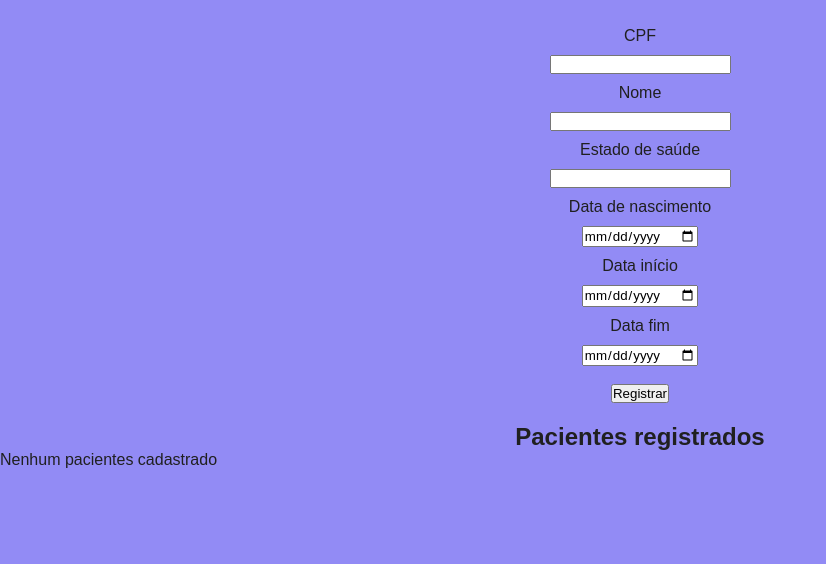
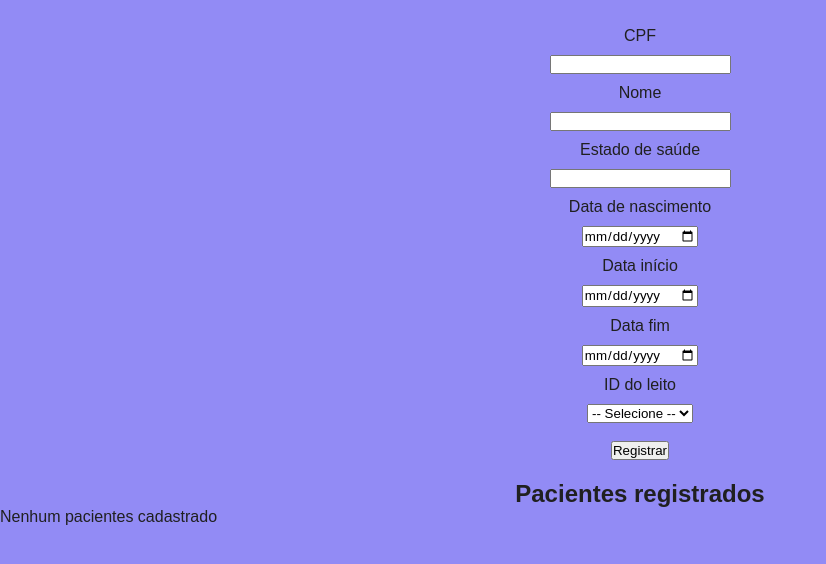
Before and after one commit to marcosblandim/BD-20-1-final-project, a Flask app: page /paciente in a window 1280 px wide. Shown: the part 72-636 px from the top of the page, without its empty margins (0-826 px from the left). Run offline with Flask 2, Linux system fonts and the light colour scheme; data that the repository does not hold is empty.

Commit message:
adiciona leito ao paciente

```diff
--- a/CRUD/main.py
+++ b/CRUD/main.py
@@ -70,13 +70,17 @@ def paciente():
     num_pacientes = cursor.execute("select * from PACIENTE;")
     pacientes = cursor.fetchall()
 
+    cursor.execute("select * from LEITO;")
+    leitos = cursor.fetchall()
+
     conn.commit()
     cursor.close()
     conn.close()
 
     context = {
         "pacientes": pacientes,
-        "num_pacientes": num_pacientes
+        "num_pacientes": num_pacientes,
+        "leitos": leitos
     }
 
     return render_template("paciente.html", context=context)
@@ -199,8 +203,13 @@ def create_paciente():
     cursor = conn.cursor()
 
     try:
-        #cursor.execute('INSERT INTO PACIENTE VALUES ("{0}","{1}",{2},"{3}","{4}","{5}",{6},{7})'.format(*request.form.values()))
-        cursor.execute('INSERT INTO PACIENTE VALUES ("{0}","{1}",{2},"{3}","{4}","{5}")'.format(*request.form.values()))
+        form = list(request.form.values())
+        leito = form.pop()
+        leito = leito.split()
+        form += leito
+
+        cursor.execute('INSERT INTO PACIENTE VALUES ("{0}","{1}",{2},"{3}","{4}","{5}",{6},{7})'.format(*form))
+
     except pymysql.err.IntegrityError:
         flash('Paciente já existe', 'error')
         return redirect(url_for('paciente'))
@@ -221,27 +230,29 @@ def update_paciente():
         cursor.execute("SELECT * FROM PACIENTE WHERE CPF={0};".format(*request.args.values()))
         pacientes = cursor.fetchall()
 
+        cursor.execute("select * from LEITO;")
+        leitos = cursor.fetchall()
+
         conn.commit()
         cursor.close()
         conn.close()
 
         context = {
             "paciente": pacientes[0],
+            "leitos": leitos
         }
         return render_template("update_paciente.html", context=context)
 
-    form = request.form
-    # cursor.execute("""
-    #     UPDATE PACIENTE
-    #     SET NOME={1}, ESTADO_SAUDE={2}, DATA_NASC={3}, DATA_INICIO={4}, DATA_FIM={5}, ID_HOSPITAL={6}, NUMERO={7}
-    #     WHERE CPF={0};
-    #     """.format(*form.values())
-    # )
+    form = list(request.form.values())
+    leito = form.pop()
+    leito = leito.split()
+    form += leito
+
     cursor.execute("""
         UPDATE PACIENTE
-        SET NOME="{1}", ESTADO_SAUDE={2}, DATA_NASC="{3}", DATA_INICIO="{4}", DATA_FIM="{5}"
+        SET NOME="{1}", ESTADO_SAUDE={2}, DATA_NASC="{3}", DATA_INICIO="{4}", DATA_FIM="{5}", ID_HOSPITAL={6}, NUMERO={7}
         WHERE CPF="{0}";
-        """.format(*form.values())
+        """.format(*form)
     )
 
     conn.commit()
--- a/CRUD/templates/paciente.html
+++ b/CRUD/templates/paciente.html
@@ -35,10 +35,13 @@
     <input id="DATA_INICIO" name="DATA_INICIO" required type="date">
     <br><label for="DATA_FIM">Data fim</label>
     <input id="DATA_FIM" name="DATA_FIM" required type="date">
-    <!-- <br><label for="ID_HOSPITAL">ID do hospital</label>
-    <input id="ID_HOSPITAL" name="ID_HOSPITAL" required type="number">
-    <br><label for="NUMERO">Número do hospital</label>
-    <input id="NUMERO" name="NUMERO" required type="number"> -->
+    <br><label for="LEITO">ID do leito</label>
+    <select id="LEITO" name="LEITO" required>
+        <option value="">-- Selecione --</option>
+        {% for leito in context["leitos"] %}
+        <option value="{{leito[0]}} {{leito[1]}}">{{leito[0]}} - {{leito[1]}}</option>
+        {% endfor %}
+    </select>
     <br><br>
     <button>Registrar</button>
 </form>
@@ -74,16 +77,20 @@
       <th>DATA_NASC</th>
       <th>DATA_INICIO</th>
       <th>DATA_FIM</th>
+      <th>LEITO</th>
       <th>Atualizar</th>
       <th>Deletar</th>
     </tr>
     {% for paciente in context["pacientes"] %}
-    <tr>
-        {% for col in paciente %}
+    <tr><br>
+        {% for col in paciente[0:6] %}
         <td>
             {{ col }}
         </td>
         {% endfor %}
+        <td>
+            {{paciente[6]}} - {{paciente[7]}}
+        </td>
         {% set params = "cpf={0}".format(*paciente) %}
         <td><a href="/paciente/update?cpf={{paciente[0]}}"> atualizar </a></td>
         <td>
```
Also changed, not shown: CRUD/templates/update_leito.html (+8 -0 lines), CRUD/templates/update_paciente.html (+15 -5 lines), CRUD/templates/update_visitante.html (+8 -0 lines), README.md.
